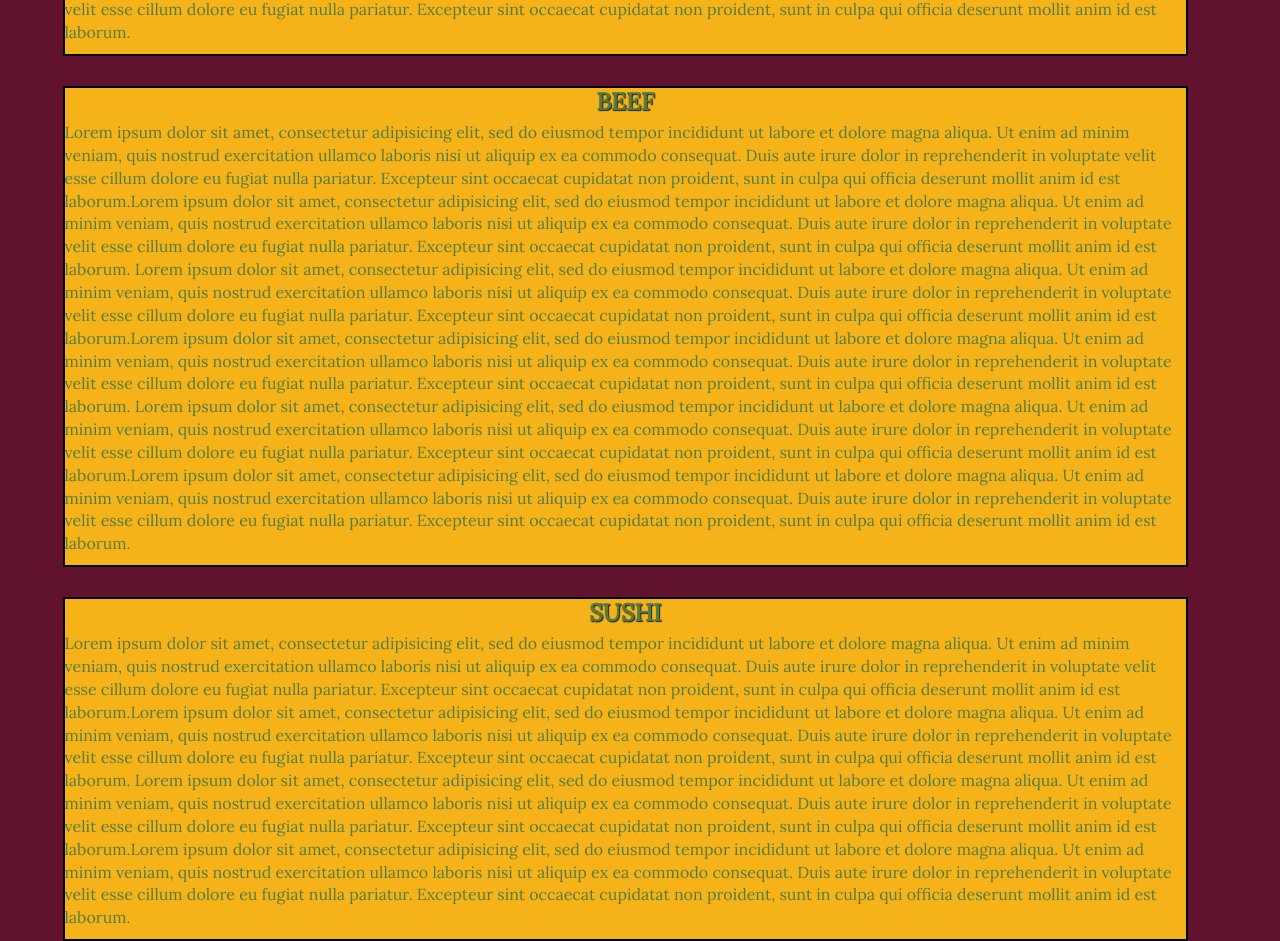
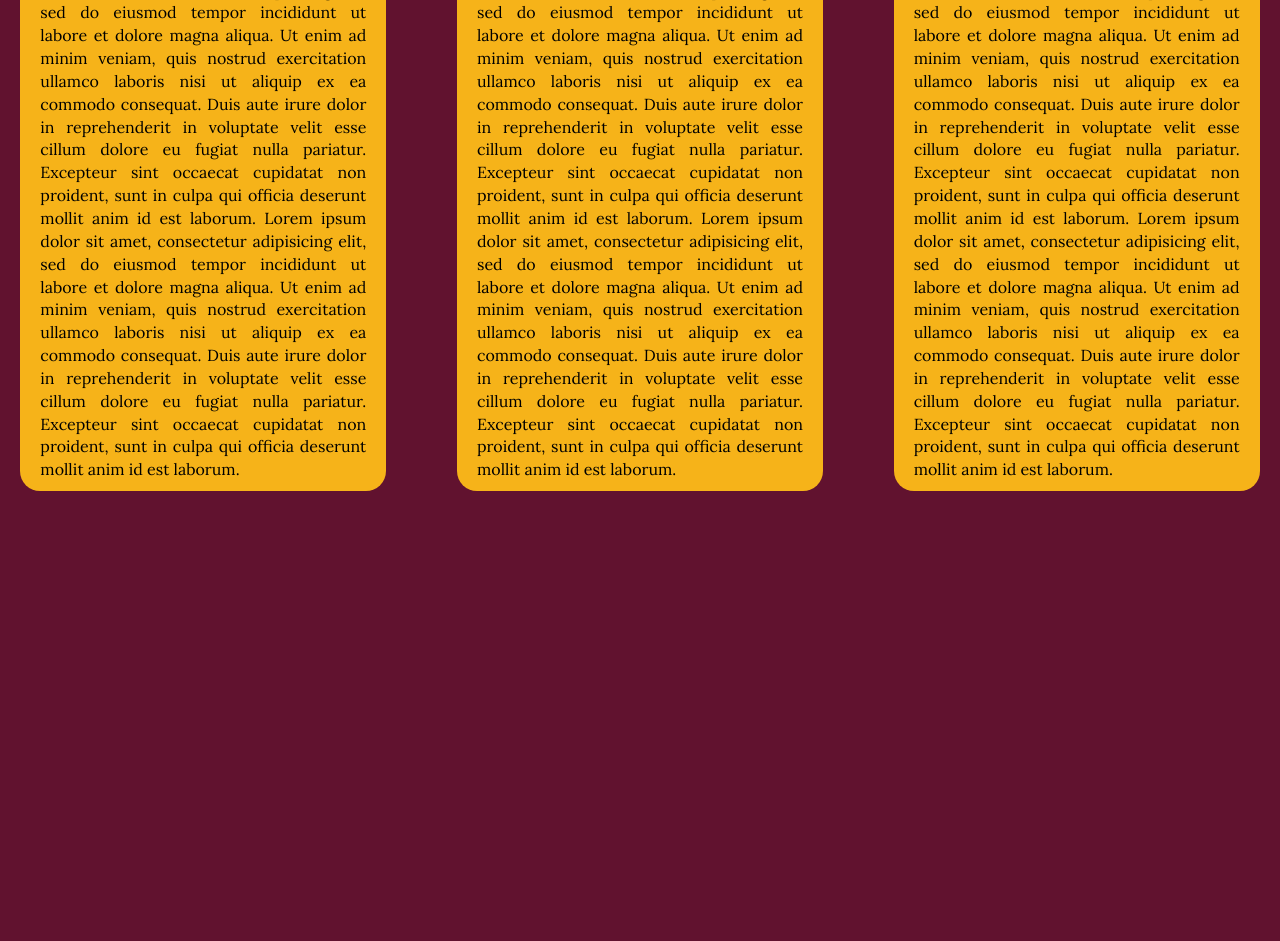
Before and after one commit to YokinaKodomo/mod3_-assignment-solution, a plain HTML site: page index.html in a window 1280 px wide. Shown: the part 680-1621 px from the top of the page. After the commit the page ends 1221 px from the top, so only its background shows below. Drawn offline with Linux system fonts and the light colour scheme.

Commit message:
new data

```diff
--- a/index.html
+++ b/index.html
@@ -45,7 +45,7 @@
   <h1 class="text-center"> OUR MENU </h1>
 
 <div class="row">
-  <div class="col-md-12 col-sm-12 col-xs-12">
+  <div class="col-md-4 col-sm-6 col-xs-12">
     <div id="box">
   <div id="box2" class="text-center">Chicken</div>
   <p>Lorem ipsum dolor sit amet, consectetur adipisicing elit, sed do eiusmod
@@ -53,48 +53,29 @@
   quis nostrud exercitation ullamco laboris nisi ut aliquip ex ea commodo
   consequat. Duis aute irure dolor in reprehenderit in voluptate velit esse
   cillum dolore eu fugiat nulla pariatur. Excepteur sint occaecat cupidatat non
-  proident, sunt in culpa qui officia deserunt mollit anim id est laborum.Lorem ipsum dolor sit amet, consectetur adipisicing elit, sed do eiusmod
+  proident, sunt in culpa qui officia deserunt mollit anim id est laborum.
+  Lorem ipsum dolor sit amet, consectetur adipisicing elit, sed do eiusmod
   tempor incididunt ut labore et dolore magna aliqua. Ut enim ad minim veniam,
   quis nostrud exercitation ullamco laboris nisi ut aliquip ex ea commodo
   consequat. Duis aute irure dolor in reprehenderit in voluptate velit esse
   cillum dolore eu fugiat nulla pariatur. Excepteur sint occaecat cupidatat non
-  proident, sunt in culpa qui officia deserunt mollit anim id est laborum.Lorem ipsum dolor sit amet, consectetur adipisicing elit, sed do eiusmod
+  proident, sunt in culpa qui officia deserunt mollit anim id est laborum.
+  Lorem ipsum dolor sit amet, consectetur adipisicing elit, sed do eiusmod
   tempor incididunt ut labore et dolore magna aliqua. Ut enim ad minim veniam,
   quis nostrud exercitation ullamco laboris nisi ut aliquip ex ea commodo
   consequat. Duis aute irure dolor in reprehenderit in voluptate velit esse
   cillum dolore eu fugiat nulla pariatur. Excepteur sint occaecat cupidatat non
-  proident, sunt in culpa qui officia deserunt mollit anim id est laborum.Lorem ipsum dolor sit amet, consectetur adipisicing elit, sed do eiusmod
+  proident, sunt in culpa qui officia deserunt mollit anim id est laborum.
+  Lorem ipsum dolor sit amet, consectetur adipisicing elit, sed do eiusmod
   tempor incididunt ut labore et dolore magna aliqua. Ut enim ad minim veniam,
   quis nostrud exercitation ullamco laboris nisi ut aliquip ex ea commodo
   consequat. Duis aute irure dolor in reprehenderit in voluptate velit esse
   cillum dolore eu fugiat nulla pariatur. Excepteur sint occaecat cupidatat non
-  proident, sunt in culpa qui officia deserunt mollit anim id est laborum. Lorem ipsum dolor sit amet, consectetur adipisicing elit, sed do eiusmod
-  tempor incididunt ut labore et dolore magna aliqua. Ut enim ad minim veniam,
-  quis nostrud exercitation ullamco laboris nisi ut aliquip ex ea commodo
-  consequat. Duis aute irure dolor in reprehenderit in voluptate velit esse
-  cillum dolore eu fugiat nulla pariatur. Excepteur sint occaecat cupidatat non
-  proident, sunt in culpa qui officia deserunt mollit anim id est laborum.Lorem ipsum dolor sit amet, consectetur adipisicing elit, sed do eiusmod
-  tempor incididunt ut labore et dolore magna aliqua. Ut enim ad minim veniam,
-  quis nostrud exercitation ullamco laboris nisi ut aliquip ex ea commodo
-  consequat. Duis aute irure dolor in reprehenderit in voluptate velit esse
-  cillum dolore eu fugiat nulla pariatur. Excepteur sint occaecat cupidatat non
-  proident, sunt in culpa qui officia deserunt mollit anim id est laborum. Lorem ipsum dolor sit amet, consectetur adipisicing elit, sed do eiusmod
-  tempor incididunt ut labore et dolore magna aliqua. Ut enim ad minim veniam,
-  quis nostrud exercitation ullamco laboris nisi ut aliquip ex ea commodo
-  consequat. Duis aute irure dolor in reprehenderit in voluptate velit esse
-  cillum dolore eu fugiat nulla pariatur. Excepteur sint occaecat cupidatat non
-  proident, sunt in culpa qui officia deserunt mollit anim id est laborum.Lorem ipsum dolor sit amet, consectetur adipisicing elit, sed do eiusmod
-  tempor incididunt ut labore et dolore magna aliqua. Ut enim ad minim veniam,
-  quis nostrud exercitation ullamco laboris nisi ut aliquip ex ea commodo
-  consequat. Duis aute irure dolor in reprehenderit in voluptate velit esse
-  cillum dolore eu fugiat nulla pariatur. Excepteur sint occaecat cupidatat non
-  proident, sunt in culpa qui officia deserunt mollit anim id est laborum. </p>
+  proident, sunt in culpa qui officia deserunt mollit anim id est laborum.</p>
     </div>
   </div>
-</div>
 
-<div class="row">
-  <div class="col-md-12 col-sm-12 col-xs-12">
+  <div class="col-md-4 col-sm-6 col-xs-12">
     <div id="box">
   <div id="box2" class="text-center">Beef</div>
   <p>Lorem ipsum dolor sit amet, consectetur adipisicing elit, sed do eiusmod
@@ -102,27 +83,50 @@
   quis nostrud exercitation ullamco laboris nisi ut aliquip ex ea commodo
   consequat. Duis aute irure dolor in reprehenderit in voluptate velit esse
   cillum dolore eu fugiat nulla pariatur. Excepteur sint occaecat cupidatat non
-  proident, sunt in culpa qui officia deserunt mollit anim id est laborum.Lorem ipsum dolor sit amet, consectetur adipisicing elit, sed do eiusmod
+  proident, sunt in culpa qui officia deserunt mollit anim id est laborum.
+  Lorem ipsum dolor sit amet, consectetur adipisicing elit, sed do eiusmod
   tempor incididunt ut labore et dolore magna aliqua. Ut enim ad minim veniam,
   quis nostrud exercitation ullamco laboris nisi ut aliquip ex ea commodo
   consequat. Duis aute irure dolor in reprehenderit in voluptate velit esse
   cillum dolore eu fugiat nulla pariatur. Excepteur sint occaecat cupidatat non
-  proident, sunt in culpa qui officia deserunt mollit anim id est laborum. Lorem ipsum dolor sit amet, consectetur adipisicing elit, sed do eiusmod
+  proident, sunt in culpa qui officia deserunt mollit anim id est laborum.
+  Lorem ipsum dolor sit amet, consectetur adipisicing elit, sed do eiusmod
   tempor incididunt ut labore et dolore magna aliqua. Ut enim ad minim veniam,
   quis nostrud exercitation ullamco laboris nisi ut aliquip ex ea commodo
   consequat. Duis aute irure dolor in reprehenderit in voluptate velit esse
   cillum dolore eu fugiat nulla pariatur. Excepteur sint occaecat cupidatat non
-  proident, sunt in culpa qui officia deserunt mollit anim id est laborum.Lorem ipsum dolor sit amet, consectetur adipisicing elit, sed do eiusmod
+  proident, sunt in culpa qui officia deserunt mollit anim id est laborum.
+  Lorem ipsum dolor sit amet, consectetur adipisicing elit, sed do eiusmod
   tempor incididunt ut labore et dolore magna aliqua. Ut enim ad minim veniam,
   quis nostrud exercitation ullamco laboris nisi ut aliquip ex ea commodo
   consequat. Duis aute irure dolor in reprehenderit in voluptate velit esse
   cillum dolore eu fugiat nulla pariatur. Excepteur sint occaecat cupidatat non
-  proident, sunt in culpa qui officia deserunt mollit anim id est laborum. Lorem ipsum dolor sit amet, consectetur adipisicing elit, sed do eiusmod
+  proident, sunt in culpa qui officia deserunt mollit anim id est laborum.</p>
+    </div>
+  </div>
+
+  <div class="col-md-4 col-sm-12 col-xs-12">
+    <div id="box">
+  <div id="box2" class="text-center">Sushi</div>
+  <p>Lorem ipsum dolor sit amet, consectetur adipisicing elit, sed do eiusmod
   tempor incididunt ut labore et dolore magna aliqua. Ut enim ad minim veniam,
   quis nostrud exercitation ullamco laboris nisi ut aliquip ex ea commodo
   consequat. Duis aute irure dolor in reprehenderit in voluptate velit esse
   cillum dolore eu fugiat nulla pariatur. Excepteur sint occaecat cupidatat non
-  proident, sunt in culpa qui officia deserunt mollit anim id est laborum.Lorem ipsum dolor sit amet, consectetur adipisicing elit, sed do eiusmod
+  proident, sunt in culpa qui officia deserunt mollit anim id est laborum.
+  Lorem ipsum dolor sit amet, consectetur adipisicing elit, sed do eiusmod
+  tempor incididunt ut labore et dolore magna aliqua. Ut enim ad minim veniam,
+  quis nostrud exercitation ullamco laboris nisi ut aliquip ex ea commodo
+  consequat. Duis aute irure dolor in reprehenderit in voluptate velit esse
+  cillum dolore eu fugiat nulla pariatur. Excepteur sint occaecat cupidatat non
+  proident, sunt in culpa qui officia deserunt mollit anim id est laborum.
+  Lorem ipsum dolor sit amet, consectetur adipisicing elit, sed do eiusmod
+  tempor incididunt ut labore et dolore magna aliqua. Ut enim ad minim veniam,
+  quis nostrud exercitation ullamco laboris nisi ut aliquip ex ea commodo
+  consequat. Duis aute irure dolor in reprehenderit in voluptate velit esse
+  cillum dolore eu fugiat nulla pariatur. Excepteur sint occaecat cupidatat non
+  proident, sunt in culpa qui officia deserunt mollit anim id est laborum.
+  Lorem ipsum dolor sit amet, consectetur adipisicing elit, sed do eiusmod
   tempor incididunt ut labore et dolore magna aliqua. Ut enim ad minim veniam,
   quis nostrud exercitation ullamco laboris nisi ut aliquip ex ea commodo
   consequat. Duis aute irure dolor in reprehenderit in voluptate velit esse
@@ -132,34 +136,6 @@
   </div>
 </div>
 
-<div class="row">
-  <div class="col-md-12 col-sm-12 col-xs-12">
-    <div id="box">
-  <div id="box2" class="text-center">Sushi</div>
-  <p>Lorem ipsum dolor sit amet, consectetur adipisicing elit, sed do eiusmod
-  tempor incididunt ut labore et dolore magna aliqua. Ut enim ad minim veniam,
-  quis nostrud exercitation ullamco laboris nisi ut aliquip ex ea commodo
-  consequat. Duis aute irure dolor in reprehenderit in voluptate velit esse
-  cillum dolore eu fugiat nulla pariatur. Excepteur sint occaecat cupidatat non
-  proident, sunt in culpa qui officia deserunt mollit anim id est laborum.Lorem ipsum dolor sit amet, consectetur adipisicing elit, sed do eiusmod
-  tempor incididunt ut labore et dolore magna aliqua. Ut enim ad minim veniam,
-  quis nostrud exercitation ullamco laboris nisi ut aliquip ex ea commodo
-  consequat. Duis aute irure dolor in reprehenderit in voluptate velit esse
-  cillum dolore eu fugiat nulla pariatur. Excepteur sint occaecat cupidatat non
-  proident, sunt in culpa qui officia deserunt mollit anim id est laborum. Lorem ipsum dolor sit amet, consectetur adipisicing elit, sed do eiusmod
-  tempor incididunt ut labore et dolore magna aliqua. Ut enim ad minim veniam,
-  quis nostrud exercitation ullamco laboris nisi ut aliquip ex ea commodo
-  consequat. Duis aute irure dolor in reprehenderit in voluptate velit esse
-  cillum dolore eu fugiat nulla pariatur. Excepteur sint occaecat cupidatat non
-  proident, sunt in culpa qui officia deserunt mollit anim id est laborum.Lorem ipsum dolor sit amet, consectetur adipisicing elit, sed do eiusmod
-  tempor incididunt ut labore et dolore magna aliqua. Ut enim ad minim veniam,
-  quis nostrud exercitation ullamco laboris nisi ut aliquip ex ea commodo
-  consequat. Duis aute irure dolor in reprehenderit in voluptate velit esse
-  cillum dolore eu fugiat nulla pariatur. Excepteur sint occaecat cupidatat non
-  proident, sunt in culpa qui officia deserunt mollit anim id est laborum.</p>
-    </div>
-  </div>
-</div>
   <!-- jQuery (Bootstrap JS plugins depend on it) -->
   <script src="js/jquery-2.1.4.min.js"></script>
   <script src="js/bootstrap.min.js"></script>
--- a/styles.css
+++ b/styles.css
@@ -58,23 +58,23 @@ body {
   margin-left: auto;
   margin-right: auto;
   margin-top: 30px;
-  border: 2px solid black;
+  margin-bottom: 50px;
+  border-radius: 20px;
   width: 90%;
   font-family: 'Lora', serif;
   color: #557c3e;
   align-items: center;
+  overflow: hidden;
 }
 
-.row {
-  width: 100%;
-}
 
 p {
-  margin-right: auto;
-  margin-left: auto;
-  font-family: 'Lora', serif;
-  color: #557c3e;
-  clear: both;
+  margin-right: 20px;
+  margin-left: 20px;
+  font-family: 'Lora', sans-serif;
+  color: black;
+  margin-top: 5px;
+  text-align: justify;
 }
 
 h1 {
@@ -96,7 +96,7 @@ h1 {
   text-transform: uppercase;
   font-weight: bold;
   text-shadow: 1px 1px 1px #222;
-  margin-top: 5px;
+  margin-top: 10px;
   margin-bottom: 10px;
   line-height: .75;
 }
```
